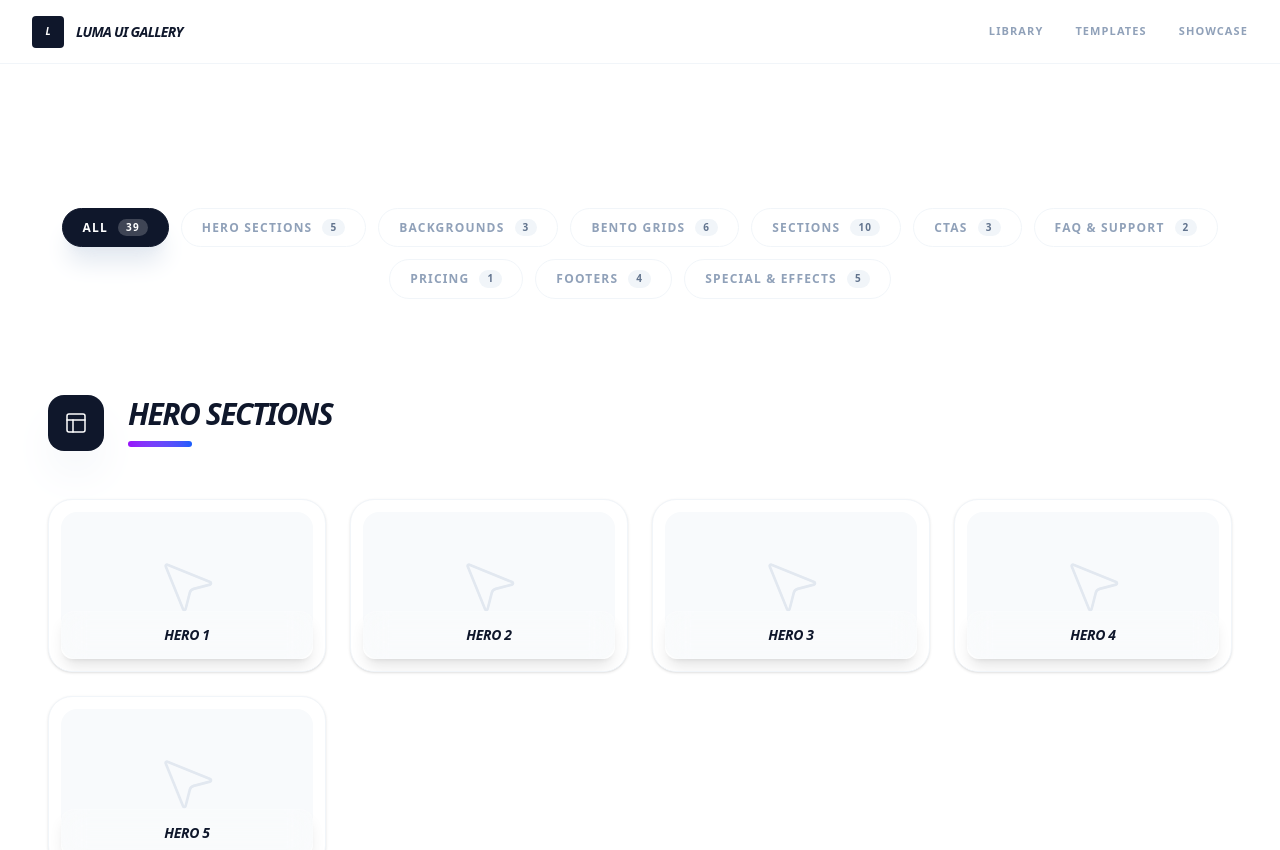
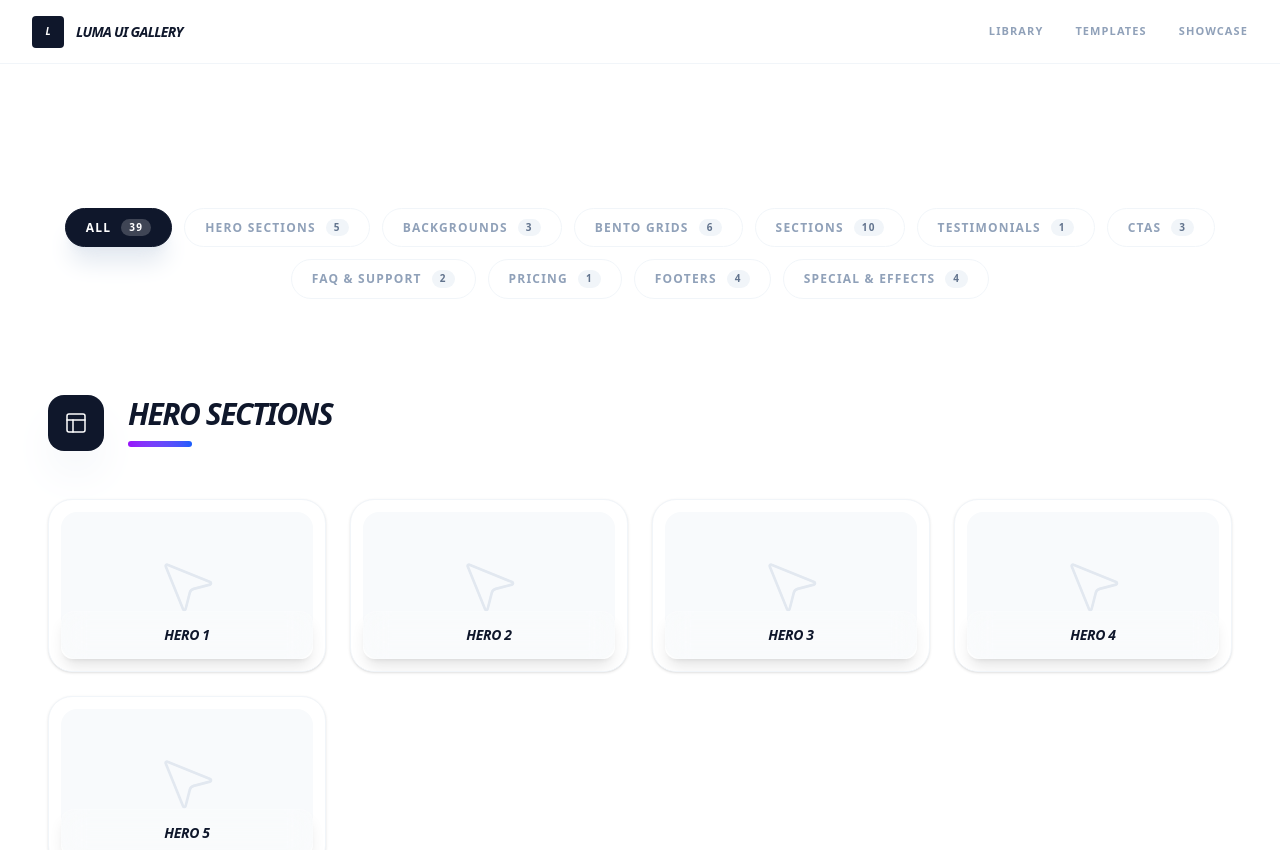
Before and after one commit to HugoMolin15/Library-Website, a Next.js app: page / in a window 1280 px wide. Shown: the top 850 px of the page. Built offline with nearby package versions, Linux system fonts and the light colour scheme.

Commit message:
Create Testimonials category and relocate Vertical Testimonials

```diff
--- a/src/app/page.tsx
+++ b/src/app/page.tsx
@@ -4,7 +4,7 @@
 import React from 'react';
 import Link from 'next/link';
 import { motion, AnimatePresence } from 'framer-motion';
-import { Layout, Box, Zap, Sparkles, Database, Shield, CreditCard, PanelsTopLeft, MousePointer2, Layers } from 'lucide-react';
+import { Layout, Box, Zap, Sparkles, Database, Shield, CreditCard, PanelsTopLeft, MousePointer2, Layers, Users } from 'lucide-react';
 
 const sidebarConfig = [
     {
@@ -56,6 +56,13 @@ const sidebarConfig = [
         ],
     },
     {
+        title: "Testimonials",
+        icon: Users,
+        items: [
+            { title: "Vertical Testimonials", href: "/vertical-testimonials" },
+        ],
+    },
+    {
         title: "CTAs",
         icon: Zap,
         items: [
@@ -97,7 +104,6 @@ const sidebarConfig = [
             { title: "Logo Slider", href: "/logo-slider" },
             { title: "Silk", href: "/silk" },
             { title: "Social Buttons", href: "/social-buttons" },
-            { title: "Vertical Testimonials", href: "/vertical-testimonials" },
         ],
     },
 ];
```
